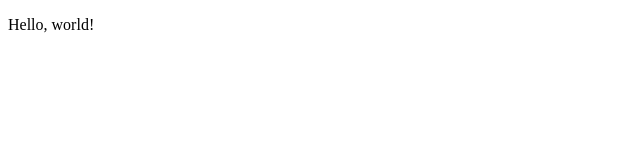
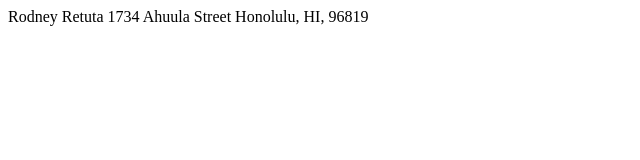
Before and after one commit to rretutaMIS/sample_webdsite, a plain HTML site: page index.html in a window 1280 px wide. Shown: the whole page, without its empty margins (0-640 px from the left). Drawn offline with Linux system fonts and the light colour scheme.

Commit message:
Update index.html

```diff
--- a/index.html
+++ b/index.html
@@ -1,10 +1,12 @@
 <!DOCTYPE html>
 <html>
   <head>
-    <title>Page Title</title>
+    <title>Who am I?</title>
     <meta charset="utf-8">
   </head>
   <body>
-    <p>Hello, world!</p>
+    Rodney Retuta
+    1734 Ahuula Street
+    Honolulu, HI, 96819
   </body>
 </html>
```
